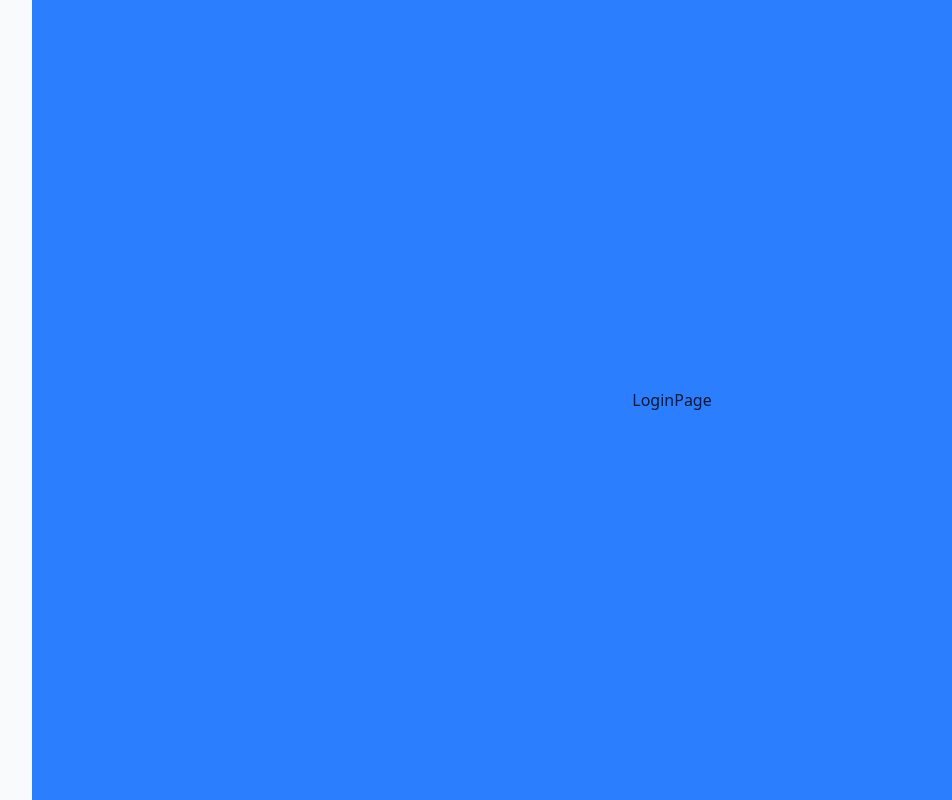
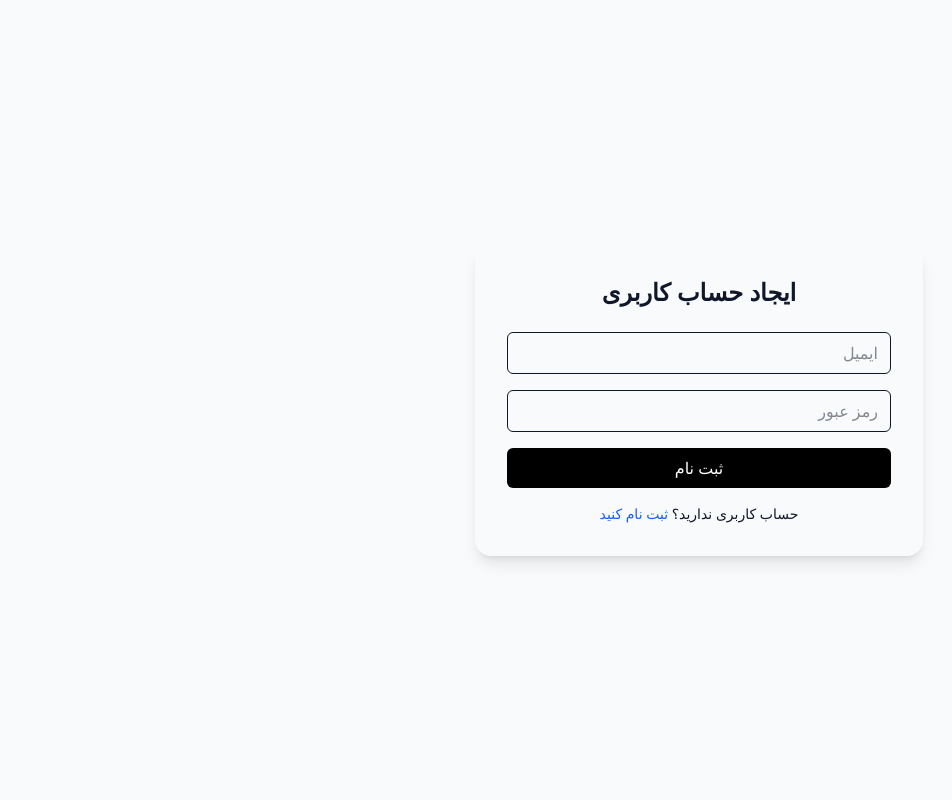
Before and after one commit to godarzizahra/maktab136-project-zahragodarzi, a Next.js app in the folder shop-zamira/: page /login in a window 1280 px wide. Shown: the whole page, without its empty margins (7-959 px from the left). Built offline with nearby package versions, Linux system fonts and the light colour scheme.

Commit message:
feat(login): add initial login page

```diff
--- a/shop-zamira/src/app/(auth)/layout.tsx
+++ b/shop-zamira/src/app/(auth)/layout.tsx
@@ -4,7 +4,7 @@
 	children: React.ReactNode;
 }) {
 	return (
-		<div className="min-h-screen flex items-center justify-center bg-blue-500">
+		<div className="min-h-screen flex items-center justify-center bg-gray-50">
 			{children}
 		</div>
 	);
--- a/shop-zamira/src/app/(auth)/login/page.tsx
+++ b/shop-zamira/src/app/(auth)/login/page.tsx
@@ -1,3 +1,9 @@
+import Login from "@/components/auth/components/login";
+
 export default function Page() {
-	return <div>LoginPage</div>;
+	return (
+		<div>
+			<Login />
+		</div>
+	);
 }
--- a/shop-zamira/src/components/auth/components/login.tsx
+++ b/shop-zamira/src/components/auth/components/login.tsx
@@ -0,0 +1,35 @@
+export default function Login() {
+	return (
+		<div className="min-h-screen flex items-center justify-center ">
+			<div className="w-full max-w-md shadow-lg rounded-2xl p-8">
+				<h1 className="text-2xl font-bold text-center mb-6">
+					ایجاد حساب کاربری{" "}
+				</h1>
+				<form className="space-y-4">
+					<input
+						type="email"
+						className="w-full border rounded-md px-3 py-2"
+						placeholder="ایمیل "
+					/>
+					<input
+						type="password"
+						className="w-full border rounded-md px-3 py-2"
+						placeholder="رمز عبور"
+					/>
+					<button
+						type="submit"
+						className="w-full bg-black text-white py-2 rounded-md"
+					>
+						ثبت نام
+					</button>
+				</form>
+				<p className="text-center text-sm mt-4">
+					حساب کاربری ندارید؟{" "}
+					<a href="/register" className="text-blue-600">
+						ثبت نام کنید
+					</a>
+				</p>
+			</div>
+		</div>
+	);
+}
```
